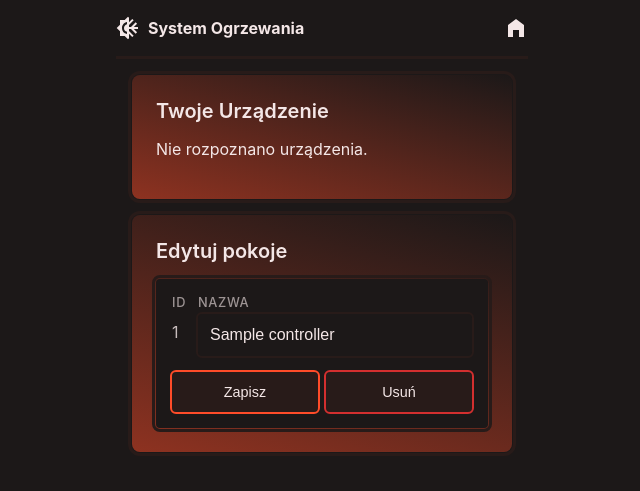
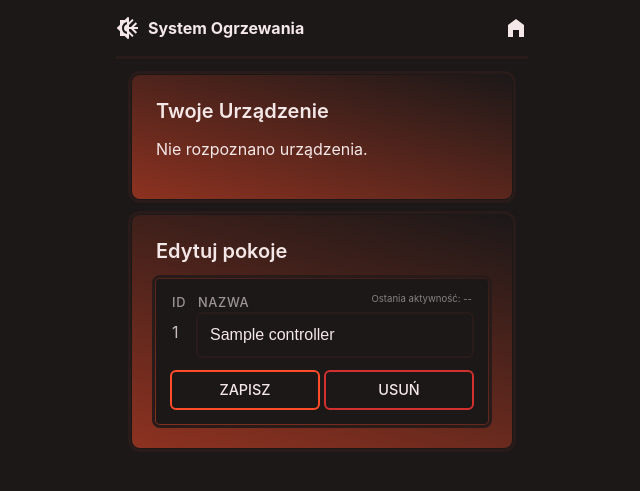
Before and after one commit to T0253r/IoTproj, a Flask app: page /settings in a window 1280 px wide. Shown: the top 491 px of the page, without its empty margins (318-958 px from the left). Run offline with Flask 3, Linux system fonts and the light colour scheme; tables that the repository leaves empty hold one stand-in row (values such as "Sample post").

Commit message:
added last seen to settings + styles

```diff
--- a/Raspberry/templates/settings.html
+++ b/Raspberry/templates/settings.html
@@ -87,6 +87,17 @@
             flex-direction: row;
             gap: 0.75rem;
             width: 100%;
+            position: relative;
+        }
+
+        .settings-last-seen {
+            display: block;
+            position: absolute;
+            top: -0.1rem;
+            right: 0;
+            color: var(--text);
+            font-size: 0.6rem;
+            opacity: 0.5;
         }
 
         .settings-user .settings-item-info {
@@ -149,7 +160,11 @@
             cursor: pointer;
             border-radius: 0.25rem;
             font-size: 0.9rem;
-            /* background-color: var(--primary); */
+            line-height: 0.8;
+            text-transform: uppercase;
+            font-family: Inter, sans-serif;
+            font-weight: 500;
+            background-color: var(--background);
             outline: 0.15em solid var(--primary);
             color: var(--text);
             transition: background-color 0.2s;
@@ -321,6 +336,9 @@
         {% for controller in controllers %}
         <div class="settings-item-row">
             <div class="settings-item-info">
+                <span class="settings-last-seen">
+                    Ostania aktywność: {{ controller['last_seen'] or '--' }}
+                </span>
                 <div class="settings-item-field">
                     <label>ID</label>
                     <span class="settings-readonly">{{ controller['controller_id'] }}</span>
```
